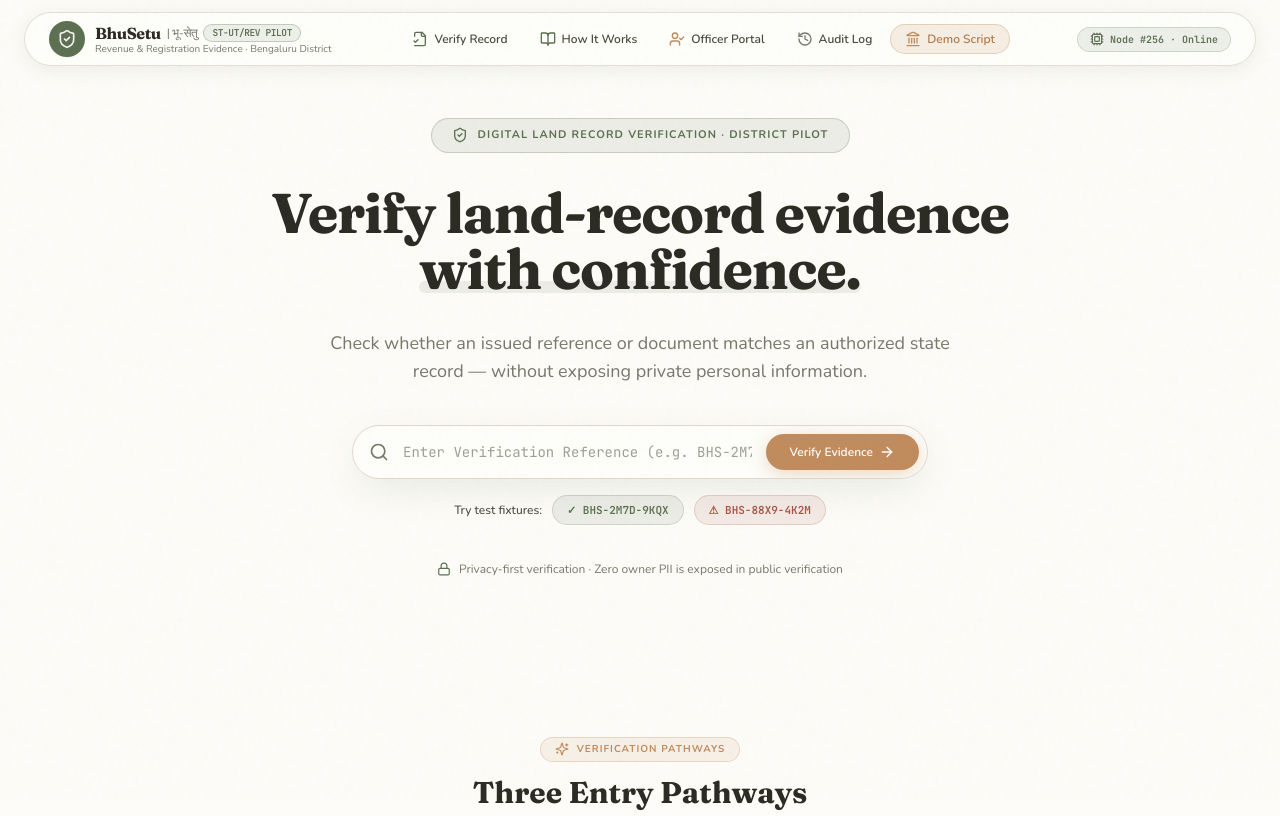
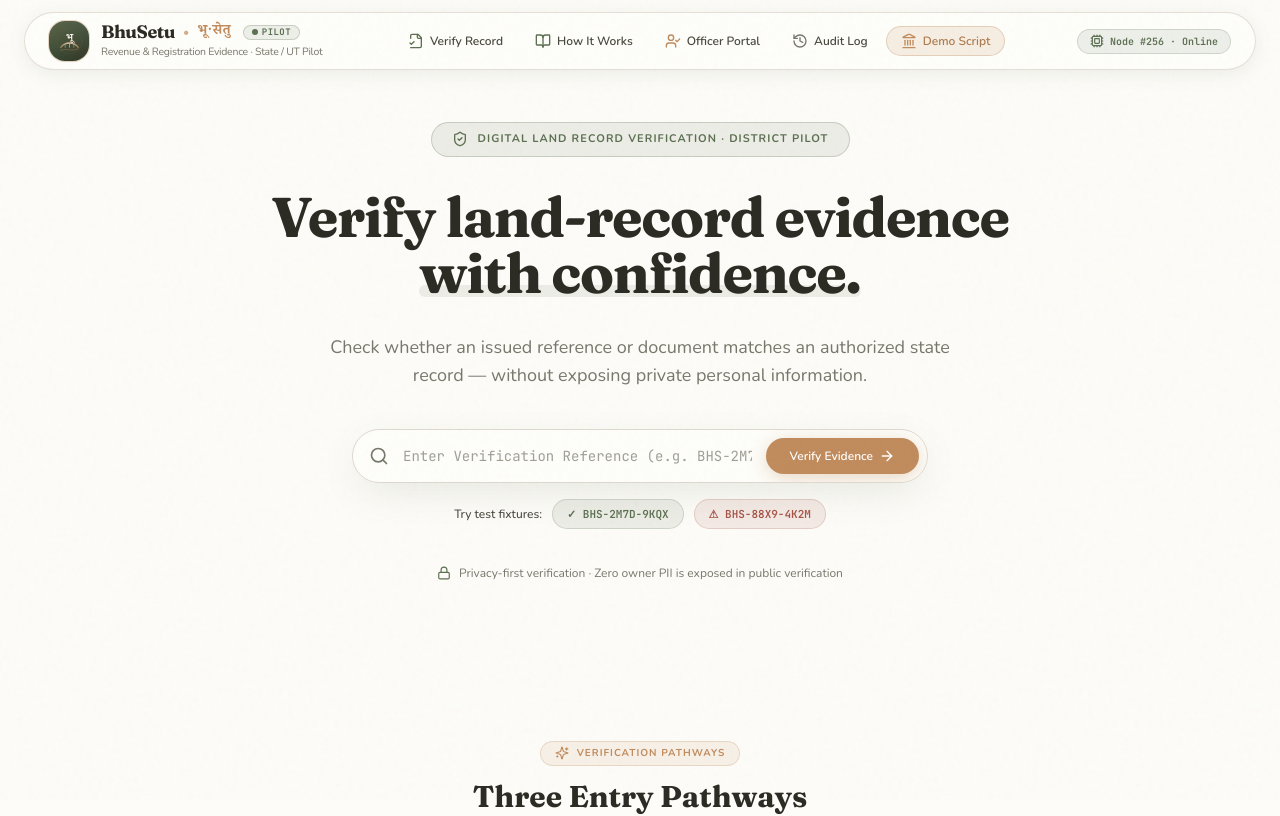
Before and after one commit to rakshaak29/BhuSetu, a Next.js app: page / in a window 1280 px wide. Shown: the top 816 px of the page. Built offline with nearby package versions, Linux system fonts and the light colour scheme.

Commit message:
feat(branding): redesign logo with bespoke bilingual emblem fusing Devanagari भू, bridge arch, and refined typography

```diff
--- a/src/app/layout.tsx
+++ b/src/app/layout.tsx
@@ -13,6 +13,7 @@
   History,
   Landmark,
 } from "lucide-react";
+import { BhuSetuLogo } from "@/components/BhuSetuLogo";
 
 const fraunces = Fraunces({
   subsets: ["latin"],
@@ -94,24 +95,8 @@
           <div className="bg-[#FEFEFA]/90 backdrop-blur-md border border-[#DED8CF]/80 shadow-[0_4px_20px_-2px_rgba(93,112,82,0.12)] rounded-full px-3 sm:px-6 py-2 transition-all duration-300">
             <div className="flex items-center justify-between gap-3">
               {/* Brand */}
-              <Link href="/" className="flex items-center space-x-2.5 group shrink-0">
-                <div className="w-9 h-9 rounded-full bg-[#5D7052] flex items-center justify-center shadow-sm group-hover:bg-[#4E5E44] transition-all duration-300 group-hover:scale-105 active:scale-95">
-                  <ShieldCheck className="w-5 h-5 text-[#F3F4F1]" />
-                </div>
-                <div>
-                  <div className="font-serif font-bold text-base text-[#2C2C24] tracking-tight flex items-center gap-1.5 leading-tight">
-                    <span>BhuSetu</span>
-                    <span className="text-[#78786C] text-xs font-sans font-normal hidden sm:inline">
-                      | भू-सेतु
-                    </span>
-                    <span className="bg-[#5D7052]/10 text-[#5D7052] text-[9.5px] px-2 py-0.5 rounded-full font-mono border border-[#5D7052]/30 hidden md:inline font-semibold">
-                      ST-UT/REV PILOT
-                    </span>
-                  </div>
-                  <div className="text-[10px] text-[#78786C] font-sans hidden sm:block leading-tight">
-                    Revenue &amp; Registration Evidence · Bengaluru District
-                  </div>
-                </div>
+              <Link href="/" className="flex items-center group shrink-0">
+                <BhuSetuLogo variant="header" size="md" showSubtitle={true} />
               </Link>
 
               {/* Desktop Navigation */}
@@ -187,10 +172,9 @@
             {/* Top row: brand + nav links */}
             <div className="flex flex-col sm:flex-row justify-between items-start gap-6 pb-6 border-b border-[#363E34]">
               <div className="space-y-2">
-                <div className="flex items-center gap-2 text-[#F3F4F1] font-serif font-bold text-sm">
-                  <ShieldCheck className="w-4 h-4 text-[#C18C5D]" />
-                  <span>BhuSetu | भू-सेतु</span>
-                </div>
+                <Link href="/" className="inline-block group">
+                  <BhuSetuLogo variant="footer" size="sm" showSubtitle={false} />
+                </Link>
                 <p className="text-[11px] text-[#A8A399] max-w-xs leading-relaxed">
                   Permissioned Hyperledger Fabric Ledger Pilot · State/UT Land Administration · Bengaluru District
                 </p>
--- /dev/null
+++ b/src/components/BhuSetuLogo.tsx
@@ -0,0 +1,169 @@
+"use client";
+
+import React from "react";
+
+interface BhuSetuLogoProps {
+  size?: "sm" | "md" | "lg";
+  variant?: "header" | "footer";
+  showSubtitle?: boolean;
+}
+
+export function BhuSetuIcon({ className = "w-10 h-10" }: { className?: string }) {
+  return (
+    <div
+      className={`relative rounded-2xl bg-gradient-to-br from-[#4F6247] via-[#384834] to-[#222E20] p-[1.5px] shadow-sm ring-1 ring-[#C18C5D]/35 flex items-center justify-center shrink-0 overflow-hidden transition-all duration-300 ${className}`}
+    >
+      {/* Subtle ambient gradient overlay */}
+      <div className="absolute inset-0 bg-gradient-to-tr from-transparent via-[#C18C5D]/10 to-white/10 pointer-events-none" />
+
+      {/* Crafted Bilingual Emblem: Bridge (Setu) + Devanagari (भू) + English (B) Contour */}
+      <svg
+        viewBox="0 0 40 40"
+        fill="none"
+        xmlns="http://www.w3.org/2000/svg"
+        className="w-full h-full p-1"
+      >
+        <defs>
+          <linearGradient id="bridgeGrad" x1="6" y1="28" x2="34" y2="28" gradientUnits="userSpaceOnUse">
+            <stop offset="0%" stopColor="#C18C5D" stopOpacity="0.6" />
+            <stop offset="50%" stopColor="#E6DCCD" stopOpacity="1" />
+            <stop offset="100%" stopColor="#C18C5D" stopOpacity="0.6" />
+          </linearGradient>
+          <linearGradient id="goldGlow" x1="20" y1="8" x2="20" y2="24" gradientUnits="userSpaceOnUse">
+            <stop offset="0%" stopColor="#FFFFFF" />
+            <stop offset="100%" stopColor="#F4EFE6" />
+          </linearGradient>
+        </defs>
+
+        {/* Outer subtle concentric land contour / blockchain ring */}
+        <circle
+          cx="20"
+          cy="20"
+          r="17"
+          stroke="#5D7052"
+          strokeWidth="0.8"
+          strokeDasharray="2 2"
+          strokeOpacity="0.5"
+        />
+
+        {/* Foundation: Land Contour Waves (भू / Earth) */}
+        <path
+          d="M 8 32 Q 14 30, 20 31.5 T 32 30"
+          stroke="#C18C5D"
+          strokeWidth="1.2"
+          strokeOpacity="0.4"
+          strokeLinecap="round"
+        />
+
+        {/* The Bridge Arch (सेतु / Connector) spanning across */}
+        <path
+          d="M 8 28 C 14 20, 26 20, 32 28"
+          stroke="url(#bridgeGrad)"
+          strokeWidth="2"
+          strokeLinecap="round"
+        />
+
+        {/* Bridge Suspension Pillars / Structural Trust Nodes */}
+        <line x1="14" y1="23.5" x2="14" y2="28" stroke="#E6DCCD" strokeWidth="0.9" strokeOpacity="0.6" strokeLinecap="round" />
+        <line x1="20" y1="21.5" x2="20" y2="28" stroke="#E6DCCD" strokeWidth="1" strokeOpacity="0.8" strokeLinecap="round" />
+        <line x1="26" y1="23.5" x2="26" y2="28" stroke="#E6DCCD" strokeWidth="0.9" strokeOpacity="0.6" strokeLinecap="round" />
+
+        {/* Devanagari character 'भू' rising gracefully above the bridge */}
+        <text
+          x="20"
+          y="18.5"
+          textAnchor="middle"
+          fill="url(#goldGlow)"
+          fontSize="14"
+          fontWeight="bold"
+          fontFamily="'Kohinoor Devanagari', 'Noto Serif Devanagari', 'Nirmala UI', serif"
+          style={{ letterSpacing: "-0.02em" }}
+        >
+          भू
+        </text>
+
+        {/* Small Verification Trust Node at Bridge Apex */}
+        <circle cx="20" cy="21.5" r="1.2" fill="#C18C5D" />
+      </svg>
+    </div>
+  );
+}
+
+export function BhuSetuLogo({
+  size = "md",
+  variant = "header",
+  showSubtitle = true,
+}: BhuSetuLogoProps) {
+  const isFooter = variant === "footer";
+
+  return (
+    <div className="flex items-center gap-3 select-none">
+      {/* Icon */}
+      <BhuSetuIcon
+        className={
+          size === "sm"
+            ? "w-8 h-8 rounded-xl"
+            : size === "lg"
+            ? "w-12 h-12 rounded-2xl"
+            : "w-9 sm:w-10 h-9 sm:h-10 rounded-2xl"
+        }
+      />
+
+      {/* Typography Lockup */}
+      <div className="flex flex-col justify-center">
+        <div className="flex items-center gap-1.5 sm:gap-2 leading-none">
+          {/* English Name */}
+          <span
+            className={`font-serif font-bold tracking-tight transition-colors ${
+              isFooter
+                ? "text-[#F3F4F1] text-base sm:text-lg"
+                : "text-[#2C2C24] text-[16px] sm:text-[18px] group-hover:text-[#5D7052]"
+            }`}
+          >
+            BhuSetu
+          </span>
+
+          {/* Elegant Dot Separator */}
+          <span className="text-[#C18C5D] font-bold text-xs opacity-70">
+            •
+          </span>
+
+          {/* Hindi Script Element */}
+          <span
+            className={`font-serif font-semibold tracking-wide transition-colors ${
+              isFooter
+                ? "text-[#E0B286] text-xs sm:text-sm"
+                : "text-[#C18C5D] text-[13px] sm:text-[14px]"
+            }`}
+            style={{ fontFamily: "'Kohinoor Devanagari', 'Noto Serif Devanagari', 'Nirmala UI', serif" }}
+          >
+            भू·सेतु
+          </span>
+
+          {/* Pilot Badge - Only in Header */}
+          {!isFooter && (
+            <span className="inline-flex items-center gap-1 px-2 py-0.5 rounded-full bg-[#5D7052]/10 text-[#5D7052] text-[9px] font-mono font-bold tracking-wider uppercase border border-[#5D7052]/25 ml-1 hidden sm:inline-flex">
+              <span className="w-1.5 h-1.5 rounded-full bg-[#5D7052] animate-pulse" />
+              PILOT
+            </span>
+          )}
+        </div>
+
+        {/* Subtitle */}
+        {showSubtitle && (
+          <div
+            className={`text-[10px] sm:text-[10.5px] font-sans tracking-tight mt-1 leading-tight ${
+              isFooter ? "text-[#A8A399]" : "text-[#78786C] hidden sm:block"
+            }`}
+          >
+            {isFooter
+              ? "Permissioned Hyperledger Fabric Ledger Pilot · State/UT Land Administration"
+              : "Revenue & Registration Evidence · State / UT Pilot"}
+          </div>
+        )}
+      </div>
+    </div>
+  );
+}
+
+export default BhuSetuLogo;
```
